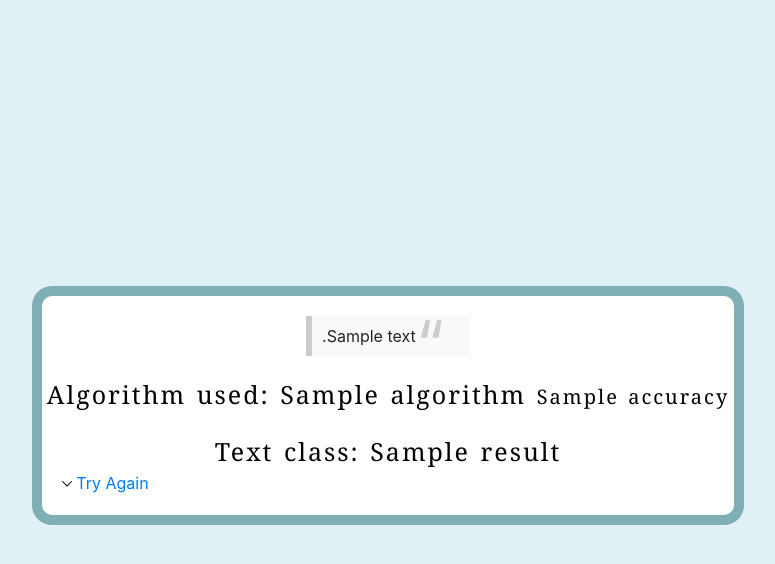
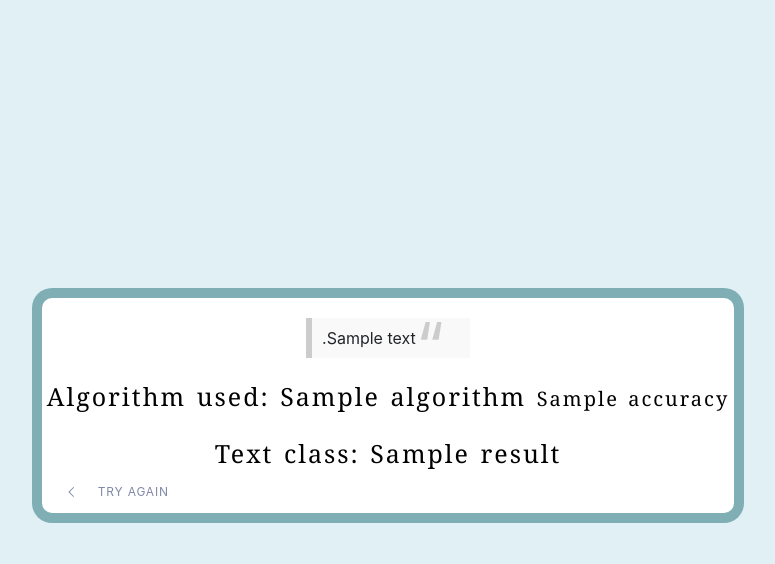
Before and after one commit to ilyes24/emotion-detector, a Django app: template templates/result.html in a window 1280 px wide. Shown: the top 564 px of the page, without its empty margins (252-1027 px from the left). Run offline with Django 3.2, Linux system fonts and the light colour scheme; the template is opened without the code that fills it: most values are stand-ins (such as "Sample title", 1, 10 or a date in 2020); some libraries are stand-ins or nearby versions.

Commit message:
updating static files

```diff
--- a/static/index.css
+++ b/static/index.css
@@ -64,3 +64,23 @@
 .classifie-btn{
     float: right;
 }
+
+.margin-right-0{
+    margin-right: 0;
+}
+
+input{
+    margin-left: 16px;
+}
+ul{
+    margin-left: 0;
+    padding-left: 0;
+}
+
+li {
+   list-style-type: none;
+}
+
+.margin-left-0{
+    margin-left: 0;
+}
--- a/static/index.js
+++ b/static/index.js
@@ -1,3 +1,5 @@
+$("<div style=\"padding-left: 0;\" class=\"padding-0 custom-control margin-right-0 custom-control-inline\">Choose an algorithm:</div>").insertBefore("ul");
+
 function classifie(){
     $('#logo').backgroundColor("red");
 }
--- a/static/result.css
+++ b/static/result.css
@@ -53,8 +53,46 @@
 
 .margin-top-20{
     margin-top: 20px;
+    margin-bottom: 20px;
 }
 
 .min-widh{
     min-width: 500px;
 }
+
+.btn-back{
+    max-width: calc(45% - 32px) !important;
+    position: absolute !important;
+    z-index: 2147483647 !important;
+    bottom: 5px !important;
+    left: 5px !important;
+    height: 32px !important;
+    cursor: pointer !important;
+    display: flex !important;
+    align-items: center !important;
+    padding: 0px 0px 0px 19px !important;
+    outline: none !important;
+    background: transparent !important;
+    border-width: initial !important;
+    border-style: none !important;
+    border-color: initial !important;
+    border-image: initial !important;
+}
+
+.svg-back {
+    transform: rotate(90deg) !important;
+    fill: rgb(129, 137, 169) !important;
+}
+
+.text-back {
+    max-width: 100% !important;
+    white-space: nowrap !important;
+    text-overflow: ellipsis !important;
+    padding-left: 22px !important;
+    font-family: Inter, -apple-system, BlinkMacSystemFont, "Segoe UI", Roboto, Oxygen, Ubuntu, Cantarell, "Helvetica Neue", sans-serif !important;
+    font-size: 12px !important;
+    color: rgb(129, 137, 169) !important;
+    letter-spacing: 0.8px !important;
+    text-transform: uppercase !important;
+    overflow: hidden !important;
+}
```
